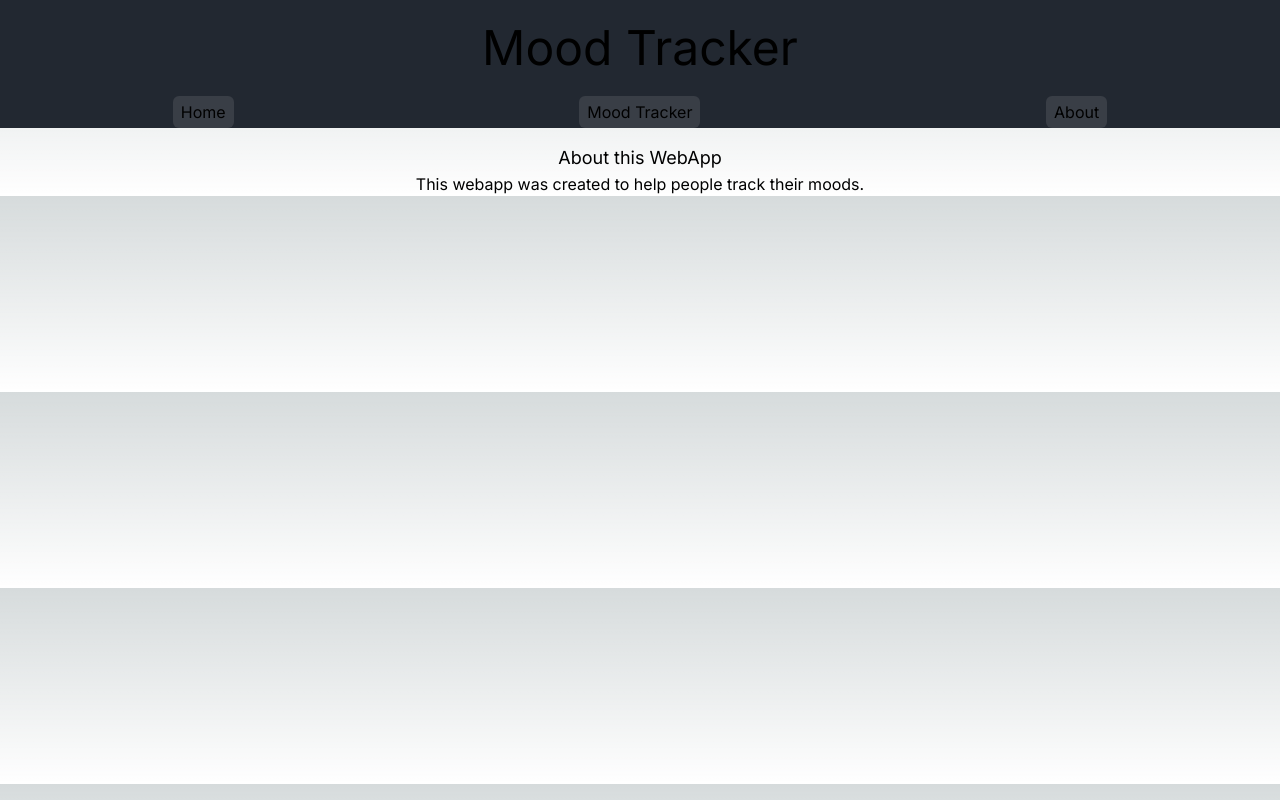
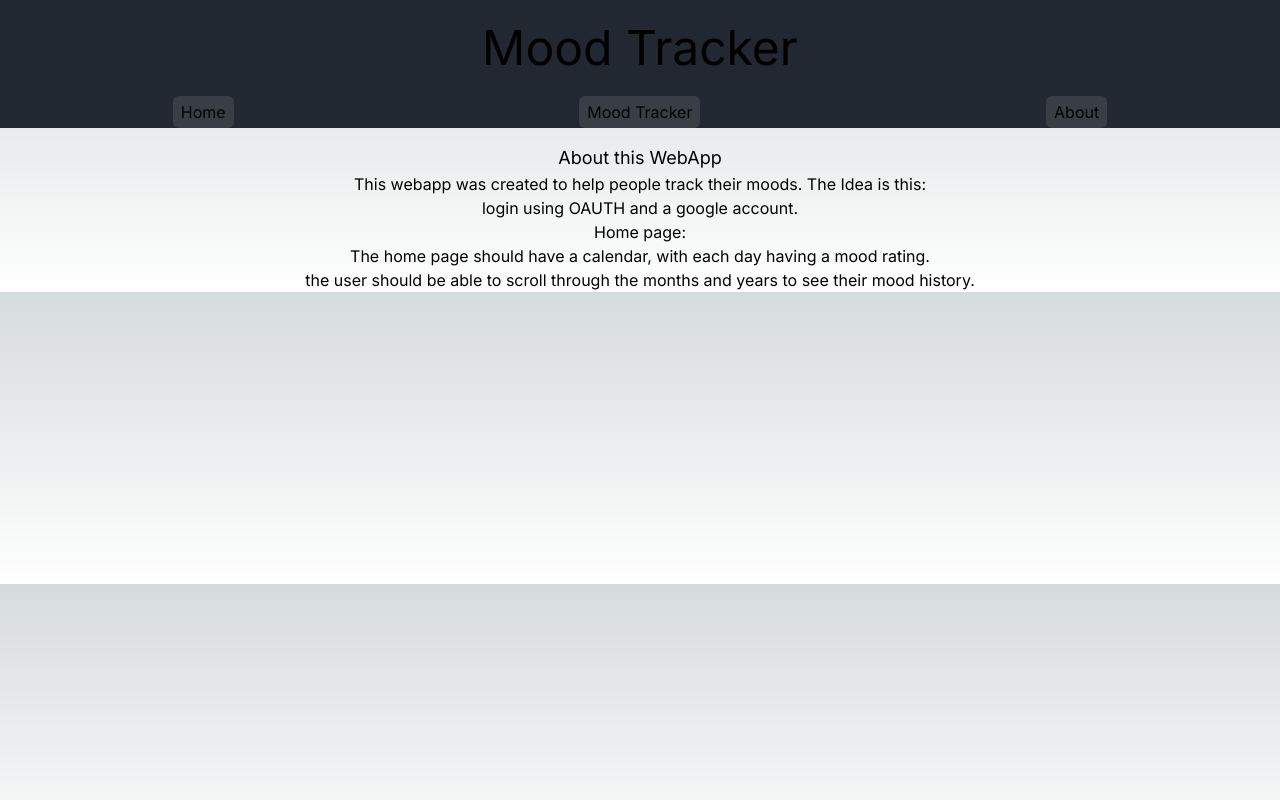
Before and after one commit to Malkos316/mood-tracker-web-app, a Next.js app: page /about in a window 1280 px wide. Built offline with nearby package versions, Linux system fonts and the light colour scheme.

Commit message:
Update page.js

```diff
--- a/app/about/page.js
+++ b/app/about/page.js
@@ -11,8 +11,23 @@ export default function About() {
                 <h1 className='flex justify-center text-lg'>
                     About this WebApp
                 </h1>
-                <p className='flex justify-center'>
-                    This webapp was created to help people track their moods.
+                <p className='flex flex-col justify-center'>
+                    <p className='flex justify-center'>
+                        This webapp was created to help people track their moods.
+                        The Idea is this:
+                    </p>
+                    <p className='flex justify-center'>
+                        login using OAUTH and a google account.
+                    </p>
+                    <p className='flex justify-center'>
+                        Home page:
+                    </p>
+                    <p className='flex justify-center'>
+                        The home page should have a calendar, with each day having a mood rating.
+                    </p>
+                    <p className='flex justify-center'>
+                        the user should be able to scroll through the months and years to see their mood history.
+                    </p>
                 </p>
             </div>
         </main>
```
